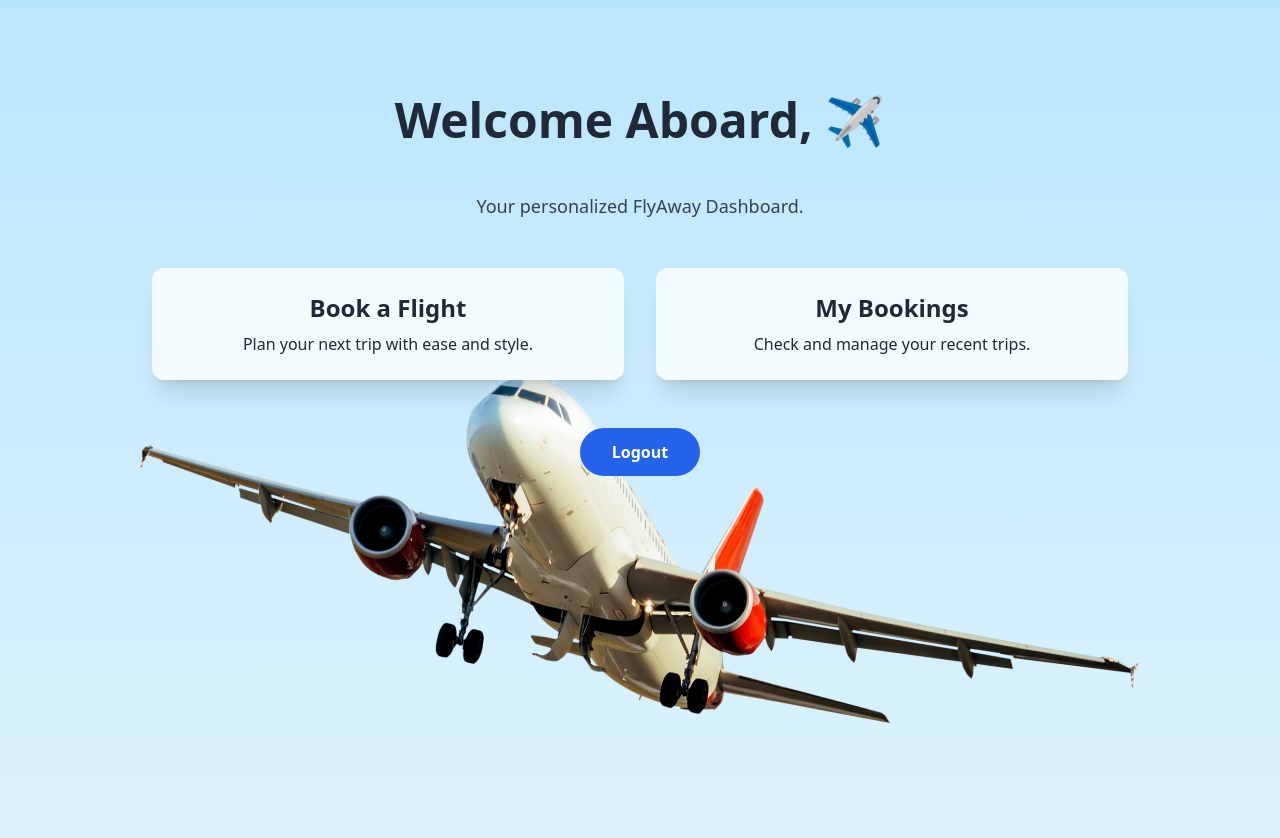
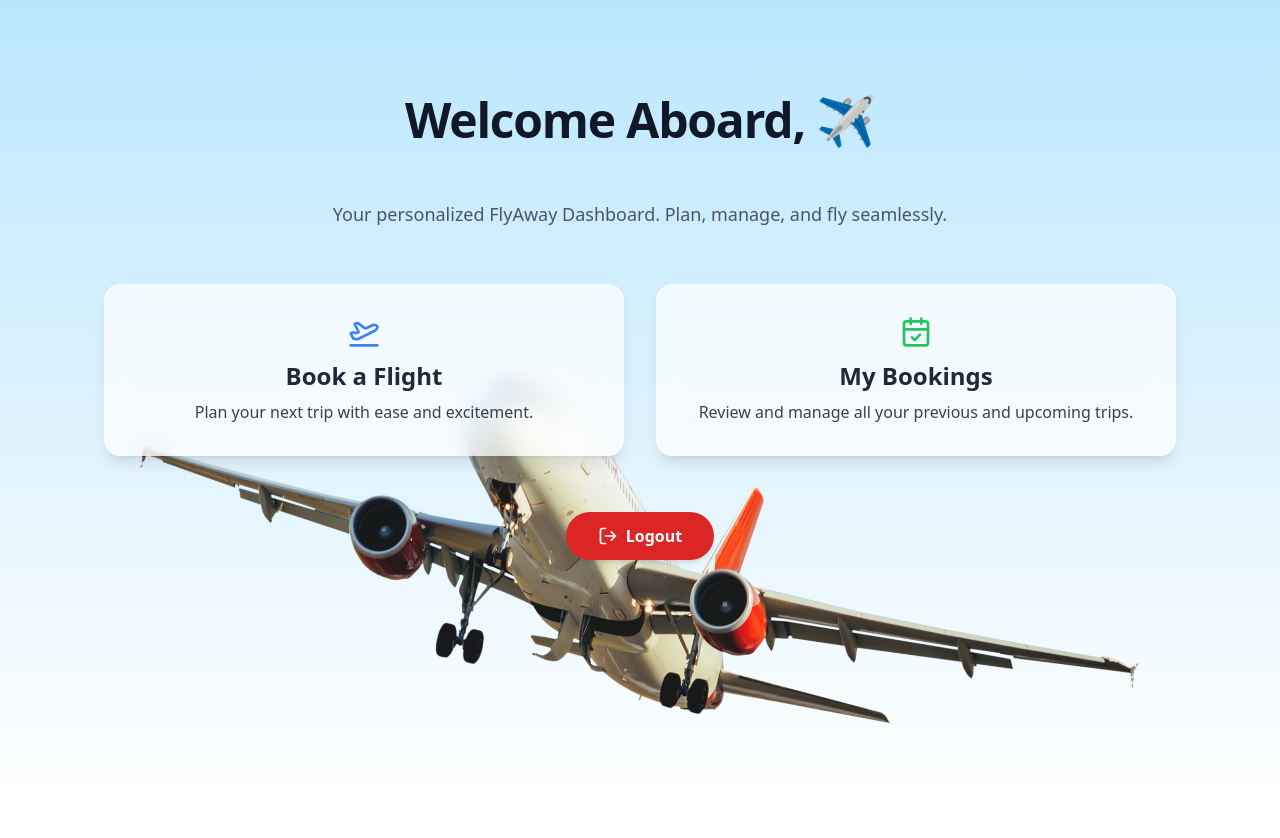
Before and after one commit to ssulochanaherath/flyaway_frontend, a React (Vite) app: page /dashboard in a window 1280 px wide. Shown: the top 838 px of the page. Built offline with nearby package versions, Linux system fonts and the light colour scheme.

Commit message:
dashboard updated

```diff
--- a/package.json
+++ b/package.json
@@ -11,7 +11,8 @@
   },
   "dependencies": {
     "@reduxjs/toolkit": "^2.7.0",
-    "framer-motion": "^12.9.7",
+    "framer-motion": "^12.10.0",
+    "lucide-react": "^0.507.0",
     "react": "^19.0.0",
     "react-dom": "^19.0.0",
     "react-redux": "^9.2.0",
--- a/src/pages/Dashboard.tsx
+++ b/src/pages/Dashboard.tsx
@@ -3,6 +3,8 @@ import { useDispatch, useSelector } from "react-redux";
 import { RootState } from "../redux/store";
 import { logout } from "../redux/slices/authSlice";
 import planeImg from "../assets/images/plane.png";
+import { motion } from "framer-motion";
+import { LogOut, PlaneTakeoff, CalendarCheck } from "lucide-react";
 
 const Dashboard: React.FC = () => {
     const auth = useSelector((state: RootState) => state.auth);
@@ -10,59 +12,85 @@ const Dashboard: React.FC = () => {
     const [scrollY, setScrollY] = useState(0);
 
     const handleLogout = () => {
-        dispatch(logout());
-        window.location.href = "/";
+        if (confirm("Are you sure you want to logout?")) {
+            dispatch(logout());
+            window.location.href = "/";
+        }
     };
 
     useEffect(() => {
-        const handleScroll = () => {
-            setScrollY(window.scrollY);
-        };
+        const handleScroll = () => setScrollY(window.scrollY);
         window.addEventListener("scroll", handleScroll);
         return () => window.removeEventListener("scroll", handleScroll);
     }, []);
 
-    const planeTranslate = Math.min(scrollY * 0.7, 500);
+    const planeTranslate = Math.min(scrollY * 0.6, 500);
 
     return (
-        <div className="min-h-screen bg-gradient-to-b from-sky-200 to-white relative overflow-x-hidden text-gray-800">
-            {/* Background plane */}
+        <div className="min-h-screen bg-gradient-to-b from-sky-200 via-white to-white relative text-gray-800 overflow-x-hidden font-sans">
+            {/* Plane Animation */}
             <img
                 src={planeImg}
                 alt="Plane"
-                className="fixed left-1/2 top-[550px] w-[1000px] z-0 transform -translate-x-1/2"
+                className="fixed left-1/2 top-[550px] w-[1000px] z-0 opacity-90"
                 style={{
                     transform: `translate(-50%, calc(-50% - ${planeTranslate}px)) scale(${1 + scrollY * 0.0005})`,
-                    transition: "transform 0.1s ease-out",
+                    transition: "transform 0.2s ease-out",
                 }}
             />
 
             {/* Content */}
-            <div className="relative z-10 pt-24 px-6 max-w-5xl mx-auto text-center space-y-12">
-                <h1 className="text-5xl font-bold">Welcome Aboard, {auth.name} ✈️</h1>
-                <p className="text-lg text-gray-700">Your personalized FlyAway Dashboard.</p>
+            <div className="relative z-10 pt-24 px-6 max-w-6xl mx-auto text-center space-y-14">
+                <motion.h1
+                    className="text-5xl font-bold tracking-tight text-gray-900"
+                    initial={{ opacity: 0, y: -40 }}
+                    animate={{ opacity: 1, y: 0 }}
+                    transition={{ duration: 0.6 }}
+                >
+                    Welcome Aboard, {auth.name} ✈️
+                </motion.h1>
+                <motion.p
+                    className="text-lg text-gray-600"
+                    initial={{ opacity: 0 }}
+                    animate={{ opacity: 1 }}
+                    transition={{ delay: 0.3 }}
+                >
+                    Your personalized FlyAway Dashboard. Plan, manage, and fly seamlessly.
+                </motion.p>
 
-                <div className="grid grid-cols-1 md:grid-cols-2 gap-8 mt-20">
-                    <div className="bg-white/80 backdrop-blur-md p-6 rounded-xl shadow-xl">
+                {/* Cards */}
+                <div className="grid grid-cols-1 md:grid-cols-2 gap-8 mt-10 px-4">
+                    <motion.div
+                        className="bg-white/70 backdrop-blur-md p-8 rounded-2xl shadow-lg hover:shadow-xl transition group"
+                        whileHover={{ scale: 1.03 }}
+                    >
+                        <PlaneTakeoff className="text-blue-500 w-8 h-8 mb-3 mx-auto" />
                         <h2 className="text-2xl font-semibold mb-2">Book a Flight</h2>
-                        <p>Plan your next trip with ease and style.</p>
-                    </div>
-                    <div className="bg-white/80 backdrop-blur-md p-6 rounded-xl shadow-xl">
+                        <p className="text-gray-700">Plan your next trip with ease and excitement.</p>
+                    </motion.div>
+
+                    <motion.div
+                        className="bg-white/70 backdrop-blur-md p-8 rounded-2xl shadow-lg hover:shadow-xl transition group"
+                        whileHover={{ scale: 1.03 }}
+                    >
+                        <CalendarCheck className="text-green-500 w-8 h-8 mb-3 mx-auto" />
                         <h2 className="text-2xl font-semibold mb-2">My Bookings</h2>
-                        <p>Check and manage your recent trips.</p>
-                    </div>
+                        <p className="text-gray-700">Review and manage all your previous and upcoming trips.</p>
+                    </motion.div>
                 </div>
 
-                <button
+                <motion.button
                     onClick={handleLogout}
-                    className="mt-16 px-8 py-3 bg-blue-600 text-white font-bold rounded-full hover:bg-blue-700 transition"
+                    whileTap={{ scale: 0.95 }}
+                    className="mt-20 inline-flex items-center gap-2 px-8 py-3 bg-red-600 text-white font-semibold rounded-full hover:bg-red-700 transition-all shadow-md"
                 >
+                    <LogOut size={20} />
                     Logout
-                </button>
+                </motion.button>
             </div>
 
-            {/* Spacer for scroll */}
-            <div className="h-[150vh]" />
+            {/* Spacer for Scroll */}
+            <div className="h-[130vh]" />
         </div>
     );
 };
```
Also changed, not shown: 1 other file (tests, documents, lock files or other folders).
